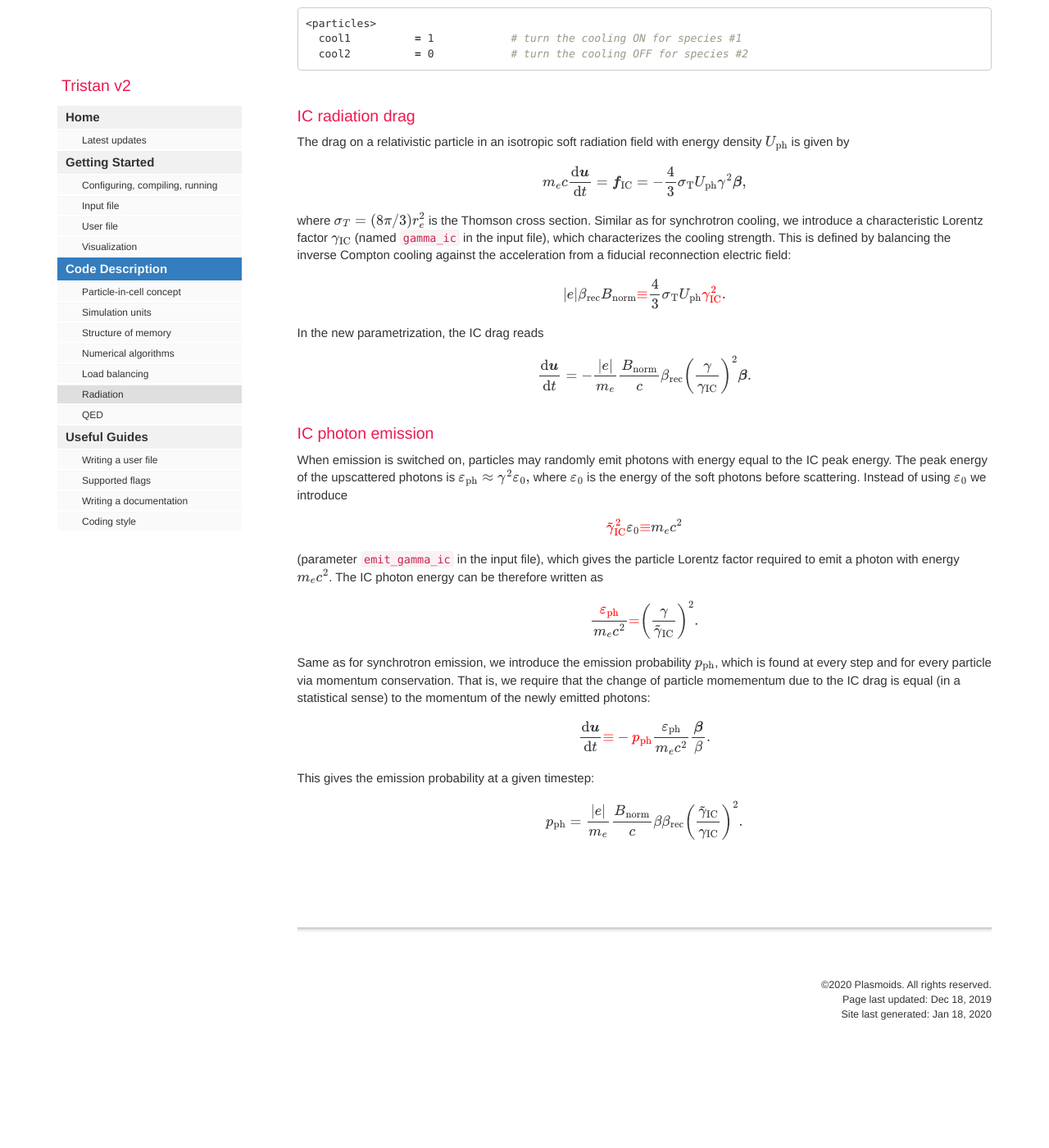
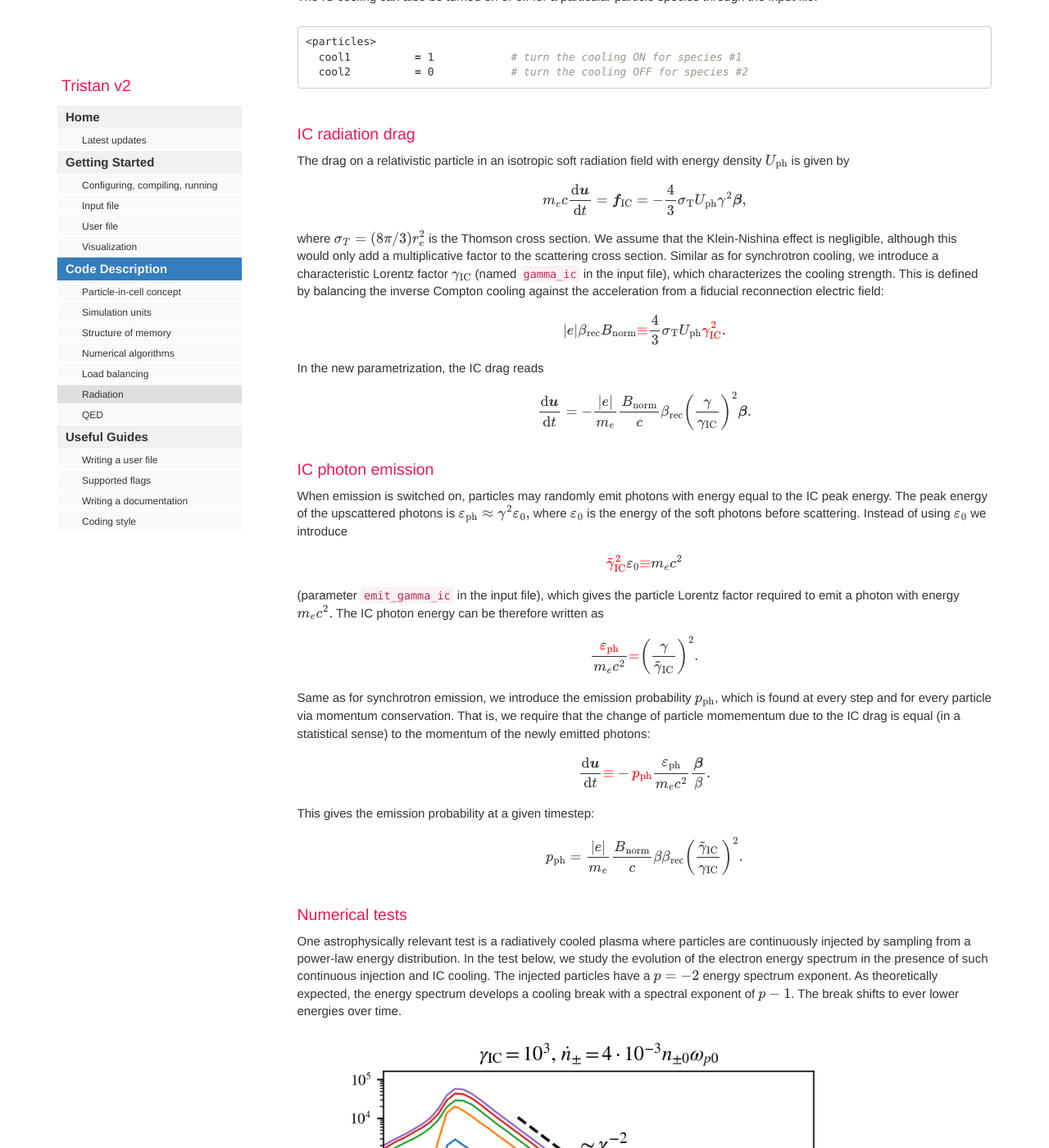
Before and after one commit to ntoles/tristan-wiki, a Jekyll site: the page built from pages/tristanv2/pic/tristanv2-radiation.md, in a window 1280 px wide and 1400 px high, scrolled down 3033 px. Shown: the whole window at 82% size. Built offline with Jekyll 4.4.1, drawn with Linux system fonts in a browser that asks for light colours; comment, search, counter and statistics services are not loaded; before the commit the page ends 4330 px from its top, so only the background shows below that; some of the changed text lies outside the part shown.

Commit message:
ic cool test

```diff
--- a/pages/tristanv2/pic/tristanv2-radiation.md
+++ b/pages/tristanv2/pic/tristanv2-radiation.md
@@ -153,7 +153,10 @@ m_e c \frac{\mathrm{d}\boldsymbol{u}}{\mathrm{d}t} =
   \boldsymbol{f}_{\rm IC} = -\frac{4}{3}\sigma_{\rm T}U_{\rm ph}\gamma^2\boldsymbol{\beta},
 $$</div>
 
-where $\sigma_T = (8\pi/3) r_e^2$ is the Thomson cross section. Similar as for synchrotron cooling, we introduce a characteristic Lorentz factor $\gamma_{\rm IC}$ (named `gamma_ic` in the input file), which characterizes the cooling
+where $\sigma_T = (8\pi/3) r_e^2$ is the Thomson cross section. We assume that the
+Klein-Nishina effect is negligible, although this would only add
+a multiplicative factor to the scattering cross section.
+Similar as for synchrotron cooling, we introduce a characteristic Lorentz factor $\gamma_{\rm IC}$ (named `gamma_ic` in the input file), which characterizes the cooling
 strength. This is defined by balancing the inverse Compton cooling against the acceleration from a fiducial reconnection electric field:
 
 <div>$$
@@ -180,7 +183,7 @@ $$</div>
 
 (parameter `emit_gamma_ic` in
 the input file), which gives the particle Lorentz
-factor required to emit a photon with energy $m_ec^2$. The IC photon energy can be
+factor required to emit a photon with energy $m_ec^2.$ The IC photon energy can be
 therefore written as
 
 <div>$$
@@ -199,3 +202,13 @@ This gives the emission probability at a given timestep:
 <div>$$
 p_{\rm ph} = \frac{|e|}{m_e}\frac{B_{\rm norm}}{c}\beta \beta_{\rm rec} \left(\frac{\tilde{\gamma}_{\rm IC}}{\gamma_{\rm IC}}\right)^2.
 $$</div>
+
+### Numerical tests
+
+One astrophysically relevant test is a radiatively cooled plasma where particles are continuously
+injected by sampling from a power-law energy distribution. In the test below, we study the evolution of the
+electron energy spectrum in the presence of such continuous injection and IC cooling. The injected particles
+have a $p=-2$ energy spectrum exponent. As theoretically expected, the energy spectrum develops a
+cooling break with a spectral exponent of $p-1$. The break shifts to ever lower energies over time.
+
+{% include image.html file="tristan_v2/radiation/ic_cool_and_inject.png" alt="ic_cool_and_inject"%}
```
Also changed, not shown: other parts of pages/tristanv2/pic/tristanv2-radiation.md (+1 -1 lines), pages/tristanv2/useful/tristanv2-confflags.md (+1 -1 lines), images/tristan_v2/radiation/ic_cool_and_inject.png (added).
